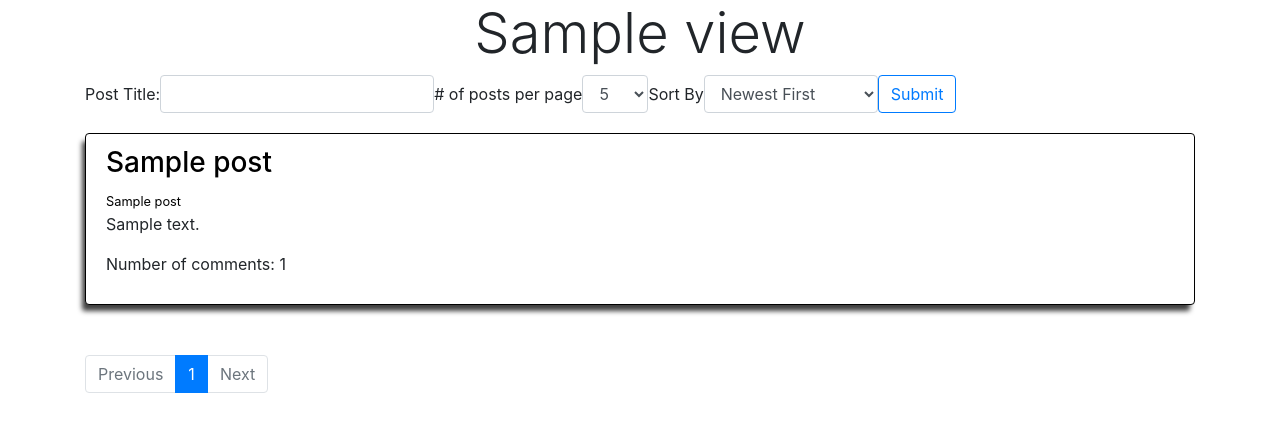
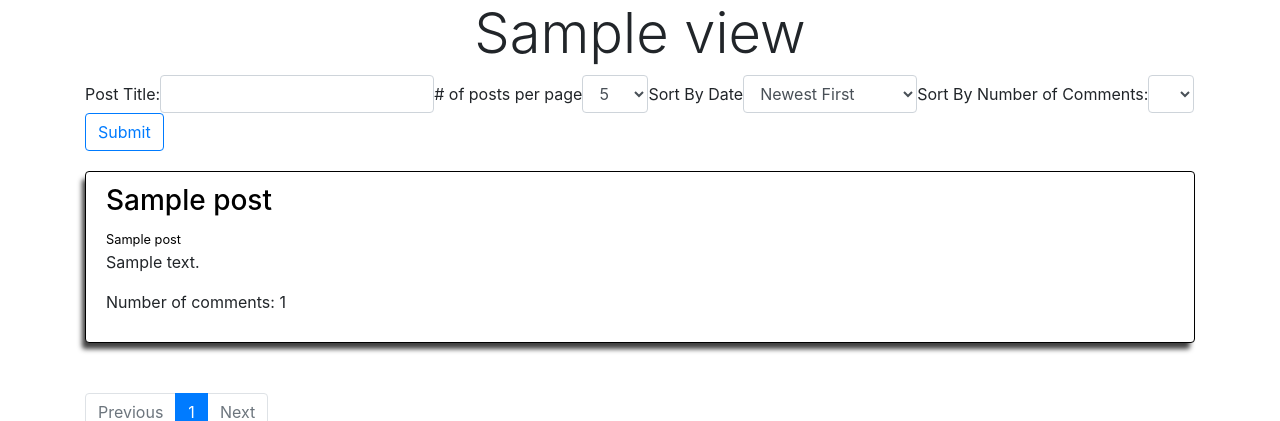
Before and after one commit to LiamSutton/Speedrun-MVC-Forum, a PHP site: template Views/posts.phtml in a window 1280 px wide. Shown: the part 56-477 px from the top of the page. Run offline with PHP 8.4, Linux system fonts and the light colour scheme; the template is opened without the code that fills it: most values are stand-ins (such as "Sample title", 1, 10 or a date in 2020); lists and menus that the app fills with data are empty; some libraries are stand-ins or nearby versions.

Commit message:
renamed sortBy to dateOrder + added comment filter select (no functionality)

```diff
--- a/Views/categories.phtml
+++ b/Views/categories.phtml
@@ -7,7 +7,7 @@ foreach ($view->categories as $category)
  ?>
     <li class="list-group-item list-element">
         <div class="container">
-            <a href="posts.php?categoryID=<?php echo $category->getCategoryID()?>&page=1&limit=5&sort=1&title=">
+            <a href="posts.php?categoryID=<?php echo $category->getCategoryID()?>&page=1&limit=5&date=1&title=">
                 <h3 class="list-group-item-heading"><?php echo $category->getCategoryName()?></h3>
             </a>
 
--- a/Views/template/pagination.phtml
+++ b/Views/template/pagination.phtml
@@ -3,7 +3,7 @@
 
         <li class="page-item <?php if($view->currentPage <= 1) echo "disabled" ?>">
             <a class="page-link"
-               href="posts.php?categoryID=<?php echo $view->currentCategory?>&page=<?php echo $view->previousPage?>&limit=<?php echo $view->limit?>&sort=<?php echo $view->sortBy?>&title=<?php echo $view->title?>">
+               href="posts.php?categoryID=<?php echo $view->currentCategory?>&page=<?php echo $view->previousPage?>&limit=<?php echo $view->limit?>&date=<?php echo $view->dateOrder?>&title=<?php echo $view->title?>">
                 Previous
             </a>
         </li>
@@ -17,7 +17,7 @@
             { ?>
                 <li class="page-item">
                     <a class="page-link"
-                       href="posts.php?categoryID=<?php echo $view->currentCategory?>&page=<?php echo $i + $view->currentPage?>&limit=<?php echo $view->limit?>&sort=<?php echo $view->sortBy?>&title=<?php echo $view->title?>">
+                       href="posts.php?categoryID=<?php echo $view->currentCategory?>&page=<?php echo $i + $view->currentPage?>&limit=<?php echo $view->limit?>&date=<?php echo $view->dateOrder?>&title=<?php echo $view->title?>">
                         <?php echo $i + $view->currentPage ?>
                     </a>
                 </li>
@@ -29,7 +29,7 @@
 <!--        Generate middle-->
         <li class="page-item active">
             <a class="page-link"
-               href="posts.php?categoryID=<?php echo $view->currentCategory?>&page=<?php echo $view->currentPage?>&limit=<?php echo $view->limit?>&sort=<?php echo $view->sortBy?>&title=<?php echo $view->title?>">
+               href="posts.php?categoryID=<?php echo $view->currentCategory?>&page=<?php echo $view->currentPage?>&limit=<?php echo $view->limit?>&date=<?php echo $view->dateOrder?>&title=<?php echo $view->title?>">
                 <?php echo $view->currentPage ?>
             </a>
         </li>
@@ -43,7 +43,7 @@
             ?>
             <li class="page-item">
                 <a class="page-link"
-                   href="posts.php?categoryID=<?php echo $view->currentCategory?>&page=<?php echo $i ?>&limit=<?php echo $view->limit?>&sort=<?php echo $view->sortBy?>&title=<?php echo $view->title?>">
+                   href="posts.php?categoryID=<?php echo $view->currentCategory?>&page=<?php echo $i ?>&limit=<?php echo $view->limit?>&date=<?php echo $view->dateOrder?>&title=<?php echo $view->title?>">
                     <?php echo $i?>
                 </a>
             </li>
@@ -54,7 +54,7 @@
 
         <li class="page-item <?php if($view->currentPage == $view->pageCount) echo "disabled" ?>">
             <a class="page-link"
-               href="posts.php?categoryID=<?php echo $view->currentCategory?>&page=<?php echo $view->nextPage?>&limit=<?php echo $view->limit?>&sort=<?php echo $view->sortBy?>&title=<?php echo $view->title?>">
+               href="posts.php?categoryID=<?php echo $view->currentCategory?>&page=<?php echo $view->nextPage?>&limit=<?php echo $view->limit?>&date=<?php echo $view->dateOrder?>&title=<?php echo $view->title?>">
                 Next
             </a>
         </li>
--- a/Views/template/searchbar.phtml
+++ b/Views/template/searchbar.phtml
@@ -14,13 +14,18 @@
             <option value="25">25</option>
         </select>
 
-        <label>Sort By</label>
-        <select class="form-control" name="sort">
+        <label>Sort By Date</label>
+        <select class="form-control" name="date">
             <option value="1">Newest First</option>
             <option value="2">Oldest First</option>
             <option value="3">Most Comments</option>
             <option value="4">Least Comments</option>
         </select>
+
+        <label>Sort By Number of Comments:</label>
+        <select class="form-control" name="">
+
+        </select>
     </div>
 
     <input class="btn btn-outline-primary" type="submit" name="submit">
```
Also changed, not shown: Models/PostDataset.php (+8 -8 lines), posts.php (+4 -4 lines).
